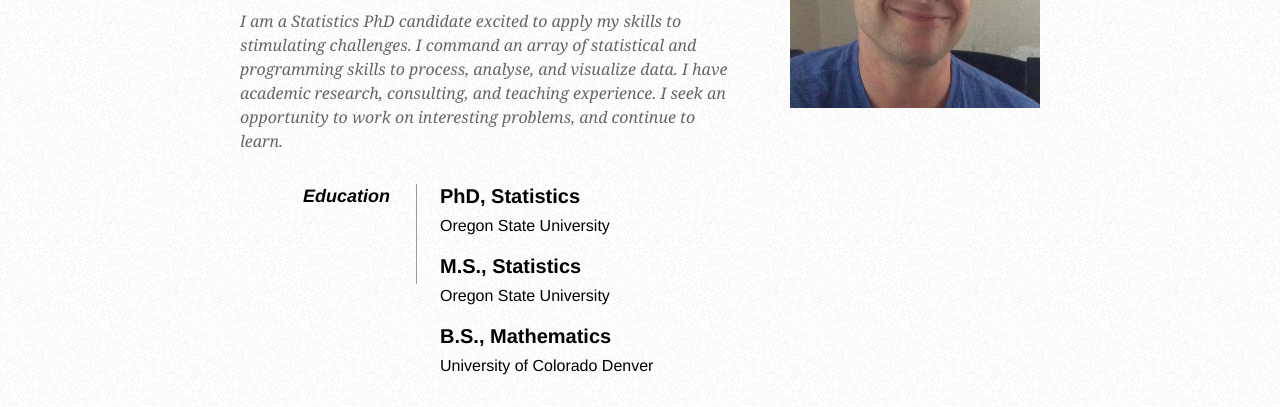
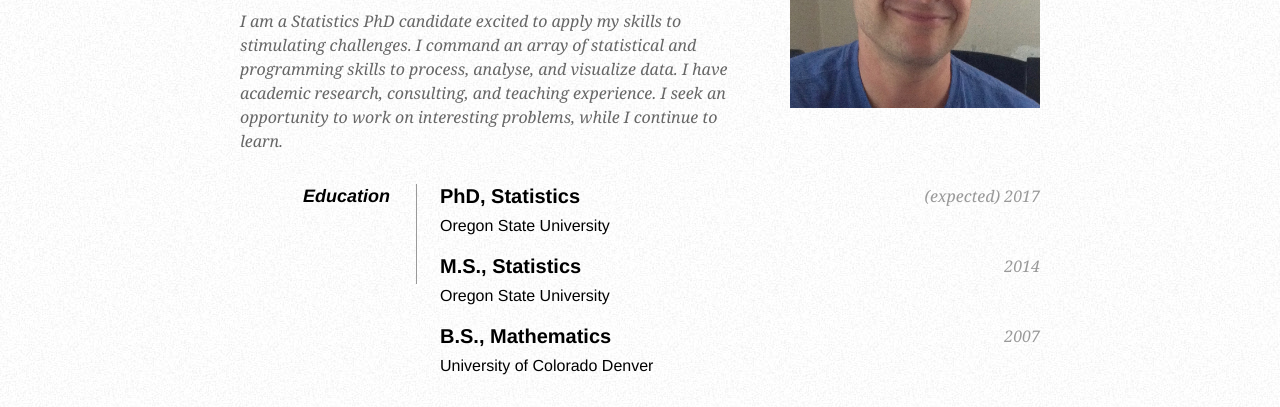
Before and after one commit to cwcomiskey/cwcomiskey.github.io, a Jekyll site: the page resume/index.html, which Jekyll copies as it is, in a window 1280 px wide. Shown: the part 152-559 px from the top of the page. Built offline with Jekyll 4.4.1, drawn with Linux system fonts in a browser that asks for light colours.

Commit message:
Update index.html

```diff
--- a/resume/index.html
+++ b/resume/index.html
@@ -52,7 +52,7 @@
               I am a Statistics PhD candidate excited to apply my skills to stimulating challenges.
                  I command an array of statistical and programming skills to process, analyse, and visualize data.
                  I have academic research, consulting, and teaching experience.
-                 I seek an opportunity to work on interesting problems, and continue to learn.
+                 I seek an opportunity to work on interesting problems, while I continue to learn.
             </p>
         </div>
 
@@ -63,17 +63,17 @@
 
             <dt>Education</dt>
             <dd>
-                <h2>PhD, Statistics </h2>
+                <h2>PhD, Statistics <span> (expected) 2017</span> </h2>
                 <p> Oregon State University
             </dd>
 
              <dd>
-                <h2>M.S., Statistics </h2>
+                <h2>M.S., Statistics <span> 2014</span> </h2>
                 <p> Oregon State University
             </dd>
 
             <dd>
-                <h2>B.S., Mathematics </h2>
+                <h2>B.S., Mathematics <span> 2007 </span> </h2>
                 <p> University of Colorado Denver
             </dd>
 
```
